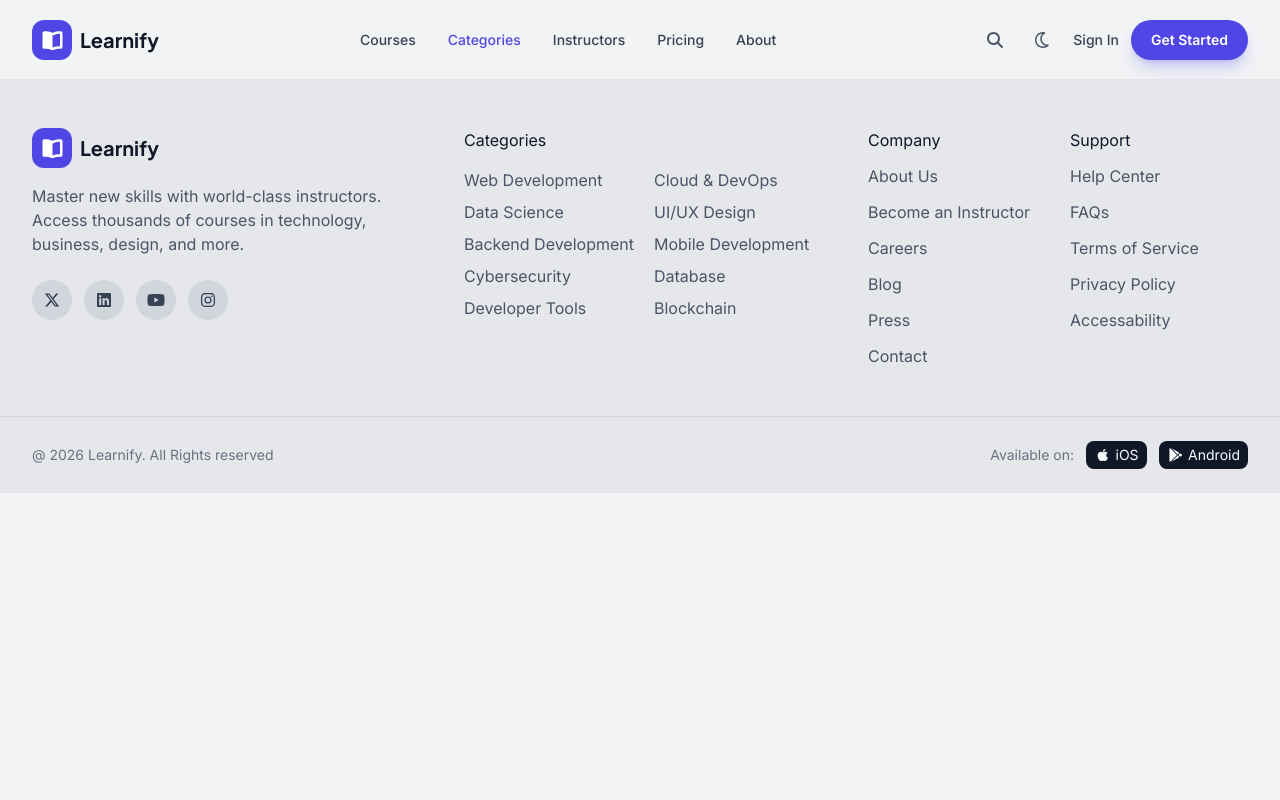
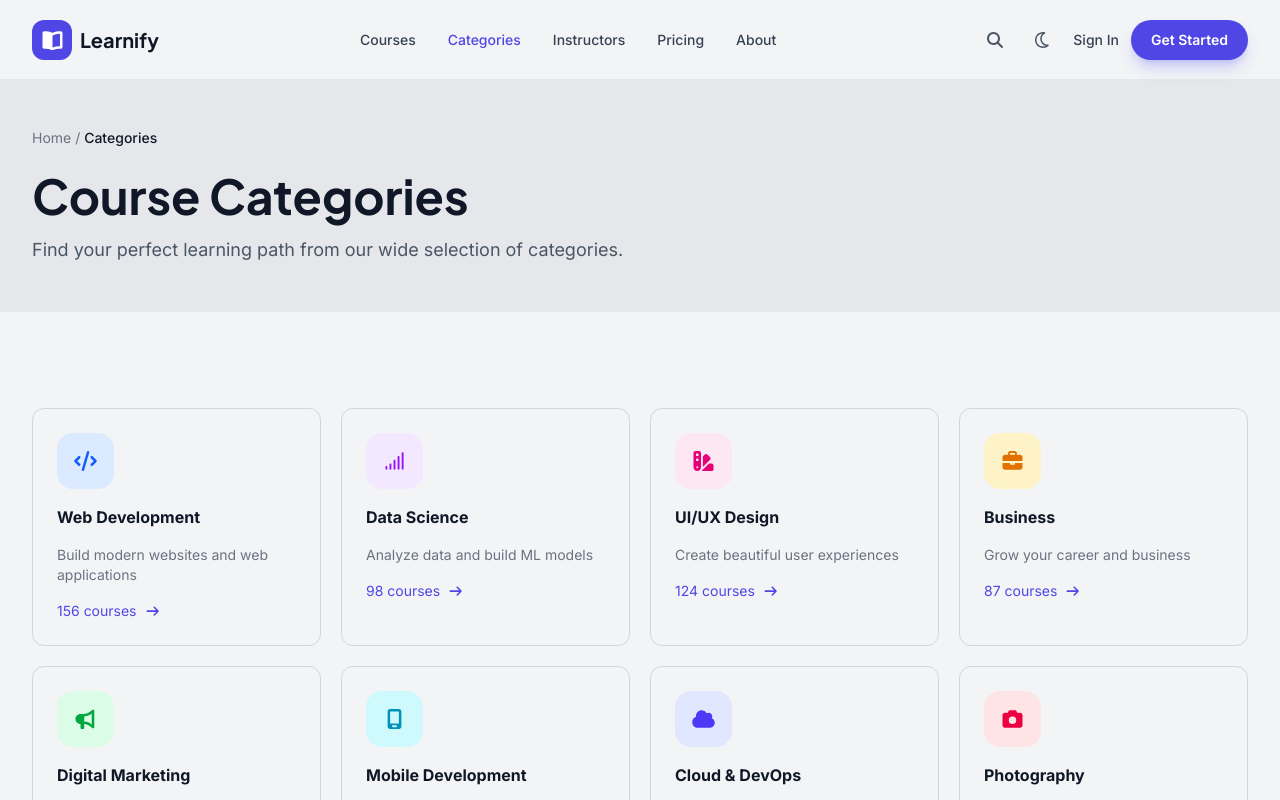
Before and after one commit to Ahmed-Osama99/learnify, a React (Vite) app: page /categories in a window 1280 px wide. Shown: the top 800 px of the page. Built offline with nearby package versions, Linux system fonts and the light colour scheme.

Commit message:
Modify: Course Skeleton and Categories page

```diff
--- a/src/App.jsx
+++ b/src/App.jsx
@@ -5,6 +5,7 @@ import Navbar from "./components/Navbar";
 import Footer from "./components/Footer";
 import Home from "./pages/Home/Home";
 import Courses from "./pages/Courses/Courses";
+import Categories from "./pages/Categories";
 function App() {
   return (
     <>
@@ -12,6 +13,7 @@ function App() {
       <Routes>
         <Route element={<Home />} path="/" />
         <Route element={<Courses />} path="/courses" />
+        <Route element={<Categories />} path="/categories" />
       </Routes>
       <Footer />
       <Analytics />
--- a/src/components/CategoryCard.jsx
+++ b/src/components/CategoryCard.jsx
@@ -2,10 +2,10 @@ import { faArrowRight } from "@fortawesome/free-solid-svg-icons";
 import { FontAwesomeIcon } from "@fortawesome/react-fontawesome";
 import { Link } from "react-router-dom";
 
-const CategoryCard = ({ icon, title, desc, courseNum, iconStyle }) => {
+const CategoryCard = ({ icon, title, desc, courseNum, iconStyle,path }) => {
   return (
     <Link
-      to="/"
+      to={path}
       className="group rounded-xl border border-gray-300 p-6 transition-all hover:border-primary-300 hover:shadow-lg dark:border-gray-800 dark:bg-gray-900 dark:hover:border-primary-800"
     >
       {/* Category icon */}
--- a/src/components/Footer.jsx
+++ b/src/components/Footer.jsx
@@ -66,8 +66,7 @@ const Footer = () => {
           <div className="col-span-2">
             <h3 className="mb-4">Categories</h3>
             <div className="grid grid-cols-2 gap-y-2">
-              {categoryData &&
-                categoryData.map((cat) => (
+              {categoryData?.map((cat) => (
                 <Link
                   key={cat.name}
                   to={`/courses?category=${cat.name}`}
--- a/src/components/PageIntro.jsx
+++ b/src/components/PageIntro.jsx
@@ -1,5 +1,5 @@
 import { Link } from "react-router-dom";
-const PageIntro = () => {
+const PageIntro = ({ pageName, pageTitle, pageDesc }) => {
   return (
     <section className="bg-gray-200 !py-12 dark:bg-gray-900/50">
       <div className="container">
@@ -8,14 +8,14 @@ const PageIntro = () => {
             Home{" "}
           </Link>{" "}
           <span className="text-gray-500">/ </span>
-          <span className="font-medium">
-            All Courses
-          </span>
+          <span className="font-medium">{pageName}</span>
         </nav>
         <h1 className="font-display mt-6 text-4xl font-bold lg:text-5xl">
-          All Courses
+          {pageTitle}
         </h1>
-        <p className="mt-4 text-lg ">8 Courses Available</p>
+        <p className="mt-4 text-lg text-gray-600 dark:text-gray-400">
+          {pageDesc}
+        </p>
       </div>
     </section>
   );
--- /dev/null
+++ b/src/components/ui/CourseCardSkeleton.jsx
@@ -0,0 +1,32 @@
+const SkeletonBlock = ({ className }) => (
+    <div className={`bg-gray-200 dark:bg-gray-700 rounded-lg ${className}`} />
+  );
+
+  const CourseCardSkeleton = () => {
+    return (
+      <div className="h-[450px] overflow-hidden rounded-2xl border border-gray-200 bg-white shadow-sm dark:border-gray-800 dark:bg-gray-900">
+
+        <div className="animate-pulse">
+          {/* Image */}
+          <SkeletonBlock className="h-[180px] w-full rounded-none" />
+
+          <div className="p-4">
+            {/* Category */}
+            <SkeletonBlock className="h-5 w-2/3" />
+
+            {/* Title */}
+            <SkeletonBlock className="mt-4 h-5 w-[90%]" />
+            <SkeletonBlock className="mt-2 h-5 w-[70%]" />
+
+            {/* Instructor */}
+            <div className="my-3 flex items-center gap-2">
+              <SkeletonBlock className="h-6 w-6 rounded-full" />
+              <SkeletonBlock className="h-5 w-1/2" />
+            </div>
+          </div>
+        </div>
+      </div>
+    );
+  };
+
+  export default CourseCardSkeleton;
--- /dev/null
+++ b/src/pages/Categories.jsx
@@ -0,0 +1,108 @@
+import PageIntro from "/src/components/PageIntro";
+import CategoryCard from "../components/CategoryCard";
+import {
+  faMobileScreen,
+  faSwatchbook,
+  faSignal,
+  faCode,
+  faBriefcase,
+  faBullhorn,
+  faCloud,
+  faCamera,
+} from "@fortawesome/free-solid-svg-icons";
+
+const categoryData = [
+  {
+    id: "cat-web",
+    icon: faCode,
+    title: "Web Development",
+    styleClass: "cat-web",
+    desc: "Build modern websites and web applications",
+    numOfCourses: 156,
+  },
+  {
+    id: "cat-data-science",
+    icon: faSignal,
+    title: "Data Science",
+    styleClass: "cat-data",
+    desc: "Analyze data and build ML models ",
+    numOfCourses: 98,
+  },
+  {
+    id: "cat-uiux-design",
+    icon: faSwatchbook,
+    title: "UI/UX Design",
+    styleClass: "cat-uiux",
+    desc: "Create beautiful user experiences",
+    numOfCourses: 124,
+  },
+  {
+    id: "cat-business",
+    icon: faBriefcase,
+    title: "Business",
+    styleClass: "cat-business",
+    desc: "Grow your career and business",
+    numOfCourses: 87,
+  },
+  {
+    id: "cat-digit-market",
+    icon: faBullhorn,
+    title: "Digital Marketing ",
+    styleClass: "cat-market",
+    desc: "Master SEO, social media, and ads",
+    numOfCourses: 72,
+  },
+  {
+    id: "cat-mobile-dev",
+    icon: faMobileScreen,
+    title: "Mobile Development",
+    styleClass: "cat-mobile",
+    desc: "Build iOS and Android apps",
+    numOfCourses: 64,
+  },
+  {
+    id: "cat-cloud",
+    icon: faCloud,
+    title: "Cloud & DevOps",
+    styleClass: "cat-cloud",
+    desc: "AWS, Azure, Docker, Kubernetes",
+    numOfCourses: 58,
+  },
+  {
+    id: "cat-photo",
+    icon: faCamera,
+    title: "Photography ",
+    styleClass: "cat-photo",
+    desc: "Capture stunning images ",
+    numOfCourses: 45,
+  },
+];
+
+const Categories = () => {
+  return (
+    <main>
+      <PageIntro
+        pageName="Categories"
+        pageTitle="Course Categories"
+        pageDesc="Find your perfect learning path from our wide selection of categories."
+      />
+      <div className="container flex flex-col gap-8 py-12 lg:flex-row">
+        <div className="mt-12 grid gap-5 sm:grid-cols-2 lg:grid-cols-4">
+          {categoryData.map((cat) => (
+            <CategoryCard
+              path={`/courses?category=${cat.title}`}
+              key={cat.id}
+              title={cat.title}
+              icon={cat.icon}
+              desc={cat.desc}
+              iconStyle={cat.styleClass}
+              courseNum={cat.numOfCourses}
+            />
+          ))}
+        </div>
+      </div>
+    </main>
+  );
+};
+
+export default Categories;
--- a/src/pages/Courses/Courses.jsx
+++ b/src/pages/Courses/Courses.jsx
@@ -6,11 +6,11 @@ import {
   getCoursesByCategory,
 } from "/src/services/courseService.js";
 import CourseCard from "/src/components/CourseCard";
+import CourseCardSkeleton from "../../components/ui/CourseCardSkeleton";
 import useFetch from "/src/hooks/useFetch";
 const Courses = () => {
   const location = useLocation();
   const category = new URLSearchParams(location.search).get("category");
-  console.log(category);
   const getCourses = category ? getCoursesByCategory : getAllCourses;
   const {
     data: coursesData,
@@ -20,7 +20,11 @@ const Courses = () => {
   const { data: categoryData } = useFetch(getAllCategories);
   return (
     <main>
-      <PageIntro />
+      <PageIntro
+        pageName="Courses"
+        pageTitle="All Courses"
+        pageDesc={`${!coursesLoading ? `${coursesData.length} courses avaliable` : ""}`}
+      />
       <div className="container flex flex-col gap-8 py-12 lg:flex-row">
         {/* filtering section */}
         <aside className="py-4 lg:w-1/5">
@@ -50,9 +54,11 @@ const Courses = () => {
         {/* courses section */}
         <div className="lg:w-4/5">
           {coursesLoading && (
-            <p className="mt-10 text-center text-xl font-bold">
-              Loading courses...
-            </p>
+            <div className="mt-12 grid grid-cols-[repeat(auto-fill,minmax(250px,1fr))] gap-4">
+              {Array.from({ length: 6 }).map((_, i) => (
+                <CourseCardSkeleton key={i} />
+              ))}
+            </div>
           )}
           {coursesError && (
             <p className="mt-10 text-center text-xl font-bold">
```
Lines whose indentation alone changed are shown as unchanged.
